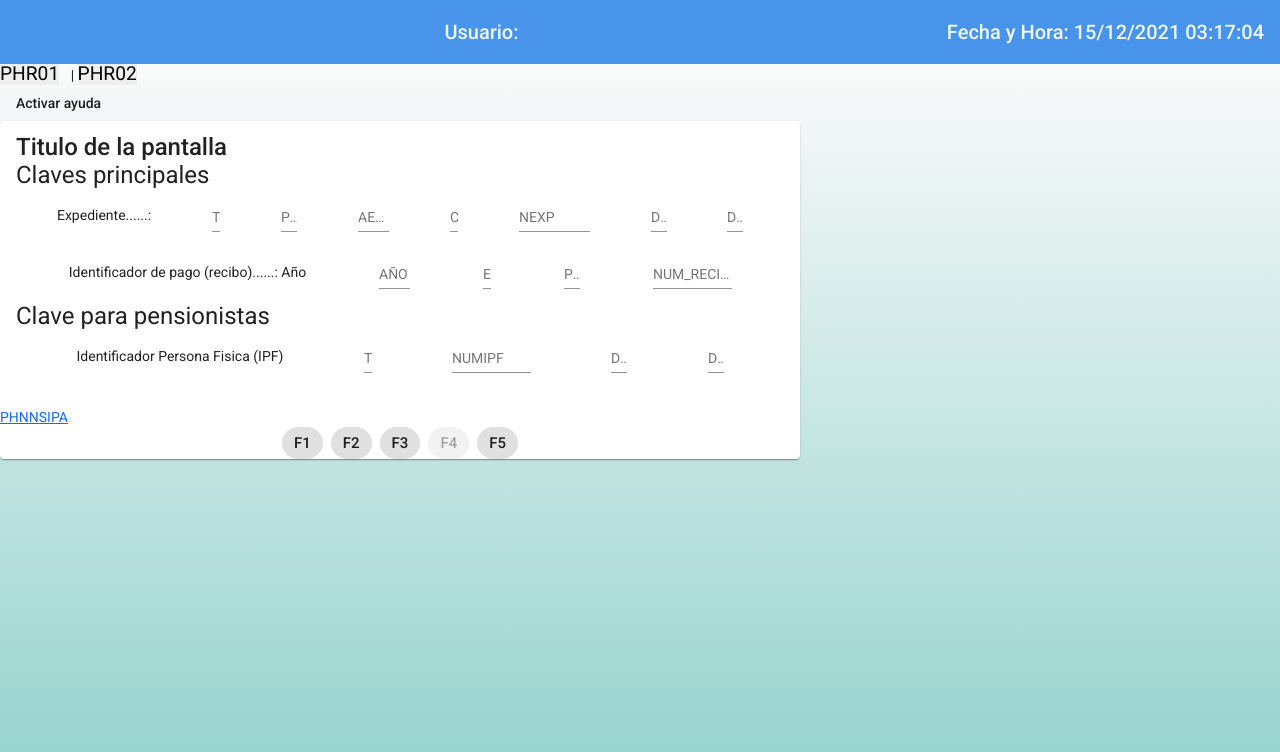
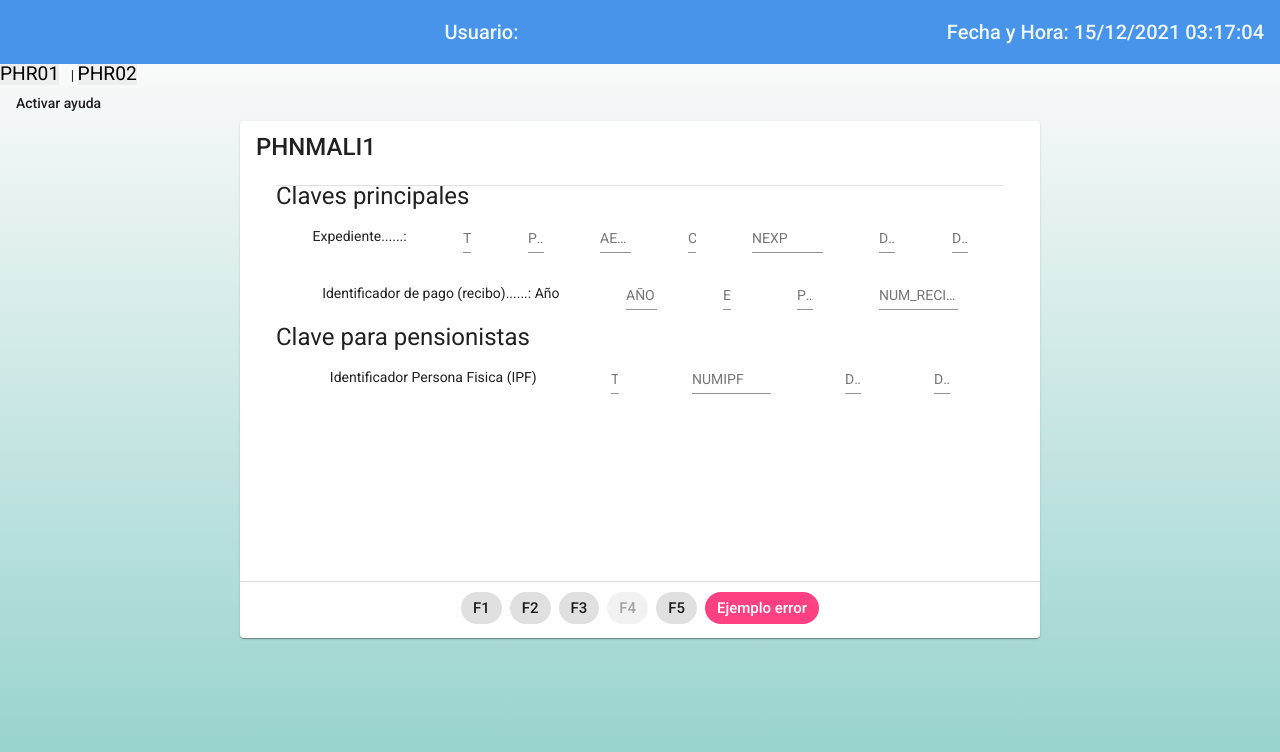
Before and after one commit to Oscarvas/ngmock, an Angular app: page /PHR02 in a window 1280 px wide. Shown: the top 752 px of the page. Built offline with nearby package versions, Linux system fonts and the light colour scheme; no server answers.

Commit message:
paso de funcion a las pf

```diff
--- a/src/app/cuerpo/cuerpo.component.html
+++ b/src/app/cuerpo/cuerpo.component.html
@@ -1,9 +1,11 @@
 <mat-card>
   <mat-card-title>{{nombreMapa}}</mat-card-title>
   <mat-card-content>
+    <mat-divider></mat-divider>
     <ng-content></ng-content>  <!-- Content Projection -->
   </mat-card-content>
   <mat-card-footer>
+    <mat-divider></mat-divider>
     <app-pfpagina [funciones]="funcionesPF"></app-pfpagina>
   </mat-card-footer>
 </mat-card>
--- a/src/app/cuerpo/cuerpo.component.scss
+++ b/src/app/cuerpo/cuerpo.component.scss
@@ -9,4 +9,5 @@ mat-card {
 }
 mat-card-content{
   min-height: 400px;
+  padding: 20px;
 }
--- a/src/app/material/pdas.ts
+++ b/src/app/material/pdas.ts
@@ -1,7 +1,8 @@
 export interface PF {
+  // [x: string]: any;
   texto: string,
   info?: string, // tooltip
-  funcion?: any, // opcional por ahora
+  funcion?: string, // opcional por ahora
   bloqueado: boolean, // indica si se debe habilitar el chip
   color?: string
 }
--- a/src/app/pfpagina/pfpagina.component.html
+++ b/src/app/pfpagina/pfpagina.component.html
@@ -1,6 +1,17 @@
-<mat-chip-list aria-label="Fish selection" >
+<mat-chip-list >
   <mat-chip *ngFor="let pf of funciones"
   matTooltip={{pf.info}}
+  color={{pf.color}}
   [disabled]="pf.bloqueado"
-  color="accent">{{pf.texto}}</mat-chip>
+  (click)="redirect(pf.funcion)"
+   >{{pf.texto}}</mat-chip>
+  <mat-chip color="accent" selected
+  (click)="openSnackBar('Voluptate elit Lorem dolor aute ipsum minim veniam velit irure tempor.', 'Cerrar')"
+  >Ejemplo error</mat-chip>
 </mat-chip-list>
+<!-- <mat-chip-list aria-label="Fish selection">
+  <mat-chip>One fish</mat-chip>
+  <mat-chip>Two fish</mat-chip>
+  <mat-chip color="primary" selected>Primary fish</mat-chip>
+  <mat-chip color="accent" selected>Accent fish</mat-chip>
+</mat-chip-list> -->
--- a/src/app/pfpagina/pfpagina.component.scss
+++ b/src/app/pfpagina/pfpagina.component.scss
@@ -3,6 +3,7 @@ mat-chip-list {
   width: 100%;
   display: flex;
   justify-content: center;
+  padding-top: 10px;
 }
 
 mat-chip{
--- a/src/app/pfpagina/pfpagina.component.ts
+++ b/src/app/pfpagina/pfpagina.component.ts
@@ -1,4 +1,6 @@
 import { Component, Input, OnInit } from '@angular/core';
+import { MatSnackBar } from '@angular/material/snack-bar';
+import { Router } from '@angular/router';
 import { PF } from '../material/pdas';
 
 @Component({
@@ -15,8 +17,24 @@ export class PfpaginaComponent implements OnInit {
   //   {texto: 'F4', bloqueado: true },
   //   {texto: 'F5', bloqueado: false },
   // ]
+  hey = function () {
+    console.log('clicado!');
+  }
 
-  constructor() { }
+  constructor(private _snackBar: MatSnackBar,
+    private router: Router) {}
+
+  redirect(ruta: string = ''){
+    if (ruta)
+      this.router.navigate([ruta]);
+  }
+
+  openSnackBar(message: string, action: string) {
+    this._snackBar.open(message, action,{
+      // horizontalPosition: 'center',
+      // verticalPosition: 'top'
+    });
+  }
 
   ngOnInit(): void {
     // window.addEventListener('keypress', logKey);
--- a/src/app/phnmali1/phnmali1.component.html
+++ b/src/app/phnmali1/phnmali1.component.html
@@ -1,10 +1,4 @@
-<mat-card>
-  <!-- <p>{{cabecera.LINEA_1}}</p>
-  <p>{{cabecera.LINEA_2}}</p>
-  <p>{{cabecera.LINEA_3}}</p>
-  <mat-divider></mat-divider> -->
-  <mat-card-title>Titulo de la pantalla</mat-card-title>
-  <mat-card-content>
+<app-cuerpo [funcionesPF]="funciones" nombreMapa="PHNMALI1">
   <fieldset>
     <legend>Claves principales</legend>
 
@@ -86,14 +80,5 @@
       </mat-form-field>
     </div>
   </fieldset>
-  </mat-card-content>
 
-  <!-- <mat-divider></mat-divider> -->
-  <!-- <button mat-button (click)="openDialog()">Abre PHNMSIPA</button> -->
-  <mat-card-footer>
-    <a routerLink="/PHR01/PHNNSIPA" routerLinkActive="active">PHNNSIPA</a>
-
-    <app-pfpagina [funciones]="funciones"></app-pfpagina>
-  </mat-card-footer>
-
-</mat-card>
+</app-cuerpo>
--- a/src/app/phnmali1/phnmali1.component.scss
+++ b/src/app/phnmali1/phnmali1.component.scss
@@ -5,8 +5,3 @@
   flex-wrap: nowrap;
   justify-content: space-evenly;
 }
-mat-card {
-  // background-color: rgba(255, 255, 255, 0.3);
-  // backdrop-filter: blur(10px) saturate(100%) contrast(75%) brightness(130%);
-  max-width: 800px;
-}
--- a/src/app/phnmali1/phnmali1.component.ts
+++ b/src/app/phnmali1/phnmali1.component.ts
@@ -14,10 +14,17 @@ export class Phnmali1Component implements OnInit {
   funciones: PF[]=[
     {texto: 'F1', bloqueado: false , info: 'Pulse para mostrar la ayuda'},
     {texto: 'F2', bloqueado: false },
-    {texto: 'F3', bloqueado: false, color: 'accent'},
+    {texto: 'F3', bloqueado: false, color: 'accent',
+    funcion:  '/PHR01/PHNNSIPA', info: 'Este boton rediige al listado PHNNSIPA'
+      //  function() {
+      // console.log('clicado!');
+      // this.router.navigate(['/PHR01/PHNNSIPA']);
+    // },//'<a routerLink="/PHR01/PHNNSIPA" routerLinkActive="active">PHNNSIPA</a>'
+  },
     {texto: 'F4', bloqueado: true },
     {texto: 'F5', bloqueado: false },
   ]
+  // <a routerLink="/PHR01/PHNNSIPA" routerLinkActive="active">PHNNSIPA</a>
 
   cabecera: PBPACAB1 = {
     LINEA_1: 'I.N.S.S. USUARIO: OSCAR VASQUEZ SILSSSP PHNALI1 FECHA',
--- a/src/app/phnmsipa/phnmsipa.component.html
+++ b/src/app/phnmsipa/phnmsipa.component.html
@@ -1,11 +1,10 @@
-<mat-card class="hey">
-<p>{{cabecera.LINEA_1}}</p>
+<app-cuerpo nombreMapa="PHNMSIPA" [funcionesPF]="funciones">
+  <!-- <p>{{cabecera.LINEA_1}}</p>
   <p>{{cabecera.LINEA_2}}</p>
   <p>{{cabecera.LINEA_3}}</p>
   <p>{{cabecera.LINEA_4}}</p>
-<p>{{cabecera.LINEA_5}}</p>
-<mat-divider></mat-divider>
-<br>
+  <p>{{cabecera.LINEA_5}}</p> -->
+
   <form class="fila">
     <p>Pag:</p>
     <mat-form-field  style="width: 1ch;" >
@@ -26,6 +25,5 @@
     [tableData]="listado"></app-tabla>
 
   </div>
-<p>{{cabecera.LINEA_8}}</p>
-<!-- <button mat-button (click)="openDialog()">Abrir Detalle</button> -->
-</mat-card>
+  <!-- <p>{{cabecera.LINEA_8}}</p> -->
+</app-cuerpo>
--- a/src/app/phnmsipa/phnmsipa.component.scss
+++ b/src/app/phnmsipa/phnmsipa.component.scss
@@ -1,6 +1,4 @@
-.hey{
-  width: 80%;
-}
+
 .fila {
   display: flex;
   align-items: center;
--- a/src/app/phnmsipa/phnmsipa.component.ts
+++ b/src/app/phnmsipa/phnmsipa.component.ts
@@ -1,7 +1,7 @@
 import {Component, OnInit } from '@angular/core';
 import { MatDialog } from '@angular/material/dialog';
 import { Observable, of } from 'rxjs';
-import { MAPA_PHNMSIPA, PBPACAB1} from '../material/pdas';
+import { MAPA_PHNMSIPA, PBPACAB1, PF} from '../material/pdas';
 import { Phnmsip1Component } from '../phnmsip1/phnmsip1.component';
 import { SimulaBackendService } from '../servicios/simula-backend.service';
 
@@ -37,6 +37,14 @@ export class PhnmsipaComponent implements OnInit {
     LINEA_8:'PF1 -- PF2 --- PF3 --- PF4 --- PF6 --- PF7 --- PF8 --- INTRO'
 
   };
+  funciones: PF[]=[
+    {texto: 'F1', bloqueado: false , info: 'Pulse para mostrar la ayuda'},
+    {texto: 'F2', bloqueado: false },
+    {texto: 'F3', bloqueado: false, color: 'accent'},
+    {texto: 'F6', bloqueado: true, color: 'primary' },
+    {texto: 'F7', bloqueado: false },
+    {texto: 'F8', bloqueado: false },
+  ]
 
   constructor(private apiService: SimulaBackendService,
               public dialog: MatDialog,) {
```
Lines whose indentation alone changed are shown as unchanged.
